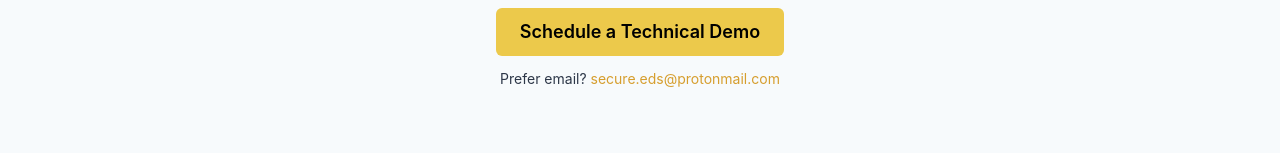
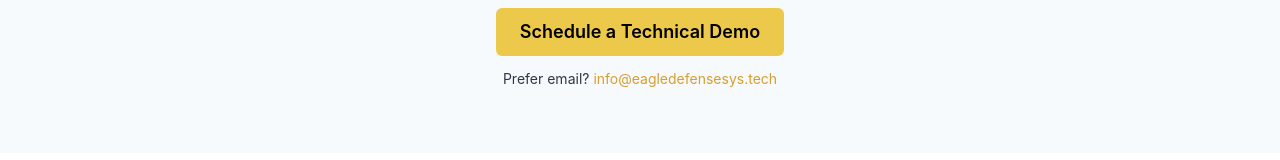
Before and after one commit to securedbyjc/eagledefensesys.tech, a React (Create React App) app: page /capabilities in a window 1280 px wide. Shown: the part 2103-2263 px from the top of the page. Built offline with nearby package versions, Linux system fonts and the light colour scheme.

Commit message:
Swapped out emails

```diff
--- a/src/pages/Capabilities.tsx
+++ b/src/pages/Capabilities.tsx
@@ -210,7 +210,7 @@ const Capabilities = () => {
               Schedule a Technical Demo
             </Button>
             <Text fontSize="sm" color={textColor}>
-              Prefer email? <Link href="mailto:secure.eds@protonmail.com" color="yellow.500">secure.eds@protonmail.com</Link>
+              Prefer email? <Link href="mailto:secure.eds@protonmail.com" color="yellow.500">info@eagledefensesys.tech</Link>
             </Text>
           </Stack>
         </Stack>
```
